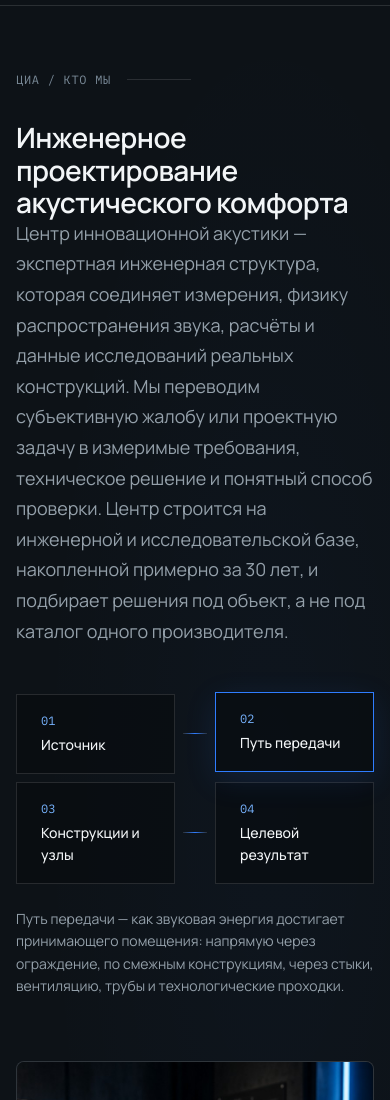
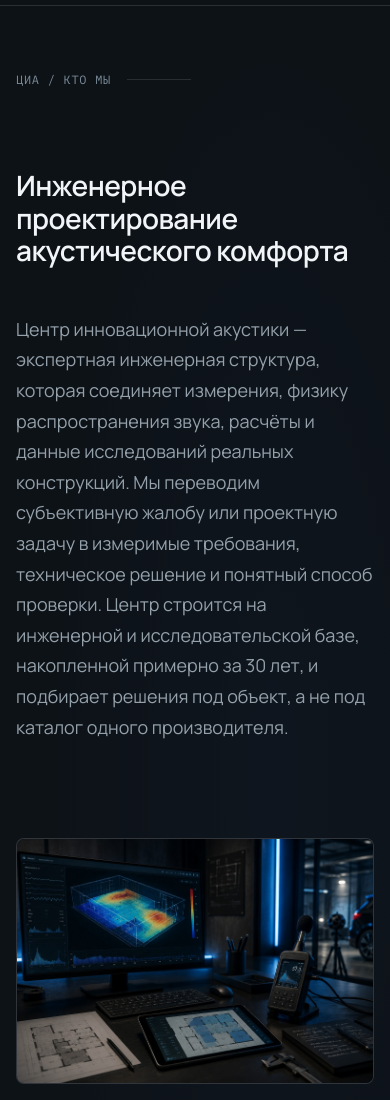
Before and after one commit to Paulos99/cia-room, a plain HTML site: page index.html in a window 390 px wide. Shown: the part 1940-3040 px from the top of the page. Drawn offline with Linux system fonts and the light colour scheme; animation ran at ten frames a second.

Commit message:
Fix mobile layout order in identity section

```diff
--- a/css/sections.css
+++ b/css/sections.css
@@ -276,6 +276,42 @@
   }
 }
 
+@media (max-width: 767px) {
+  .cia-identity__grid {
+    gap: var(--space-2xl);
+  }
+
+  .cia-identity__content {
+    display: contents;
+  }
+
+  .cia-identity__content .section-label { order: 1; }
+  .cia-identity__content .section-title { order: 2; }
+  .cia-identity__lead {
+    order: 3;
+    margin-bottom: 0;
+    max-width: none;
+  }
+
+  .cia-identity__grid > .media-slot {
+    order: 4;
+    width: 100%;
+    max-width: none;
+    aspect-ratio: 16 / 11;
+  }
+
+  .cia-identity__flow {
+    order: 5;
+    margin-top: 0;
+    margin-bottom: var(--space-md);
+    max-width: none;
+  }
+
+  .cia-identity__detail {
+    order: 6;
+  }
+}
+
 .cia-identity__lead {
   font-size: var(--text-lg);
   color: var(--color-text-secondary);
```
